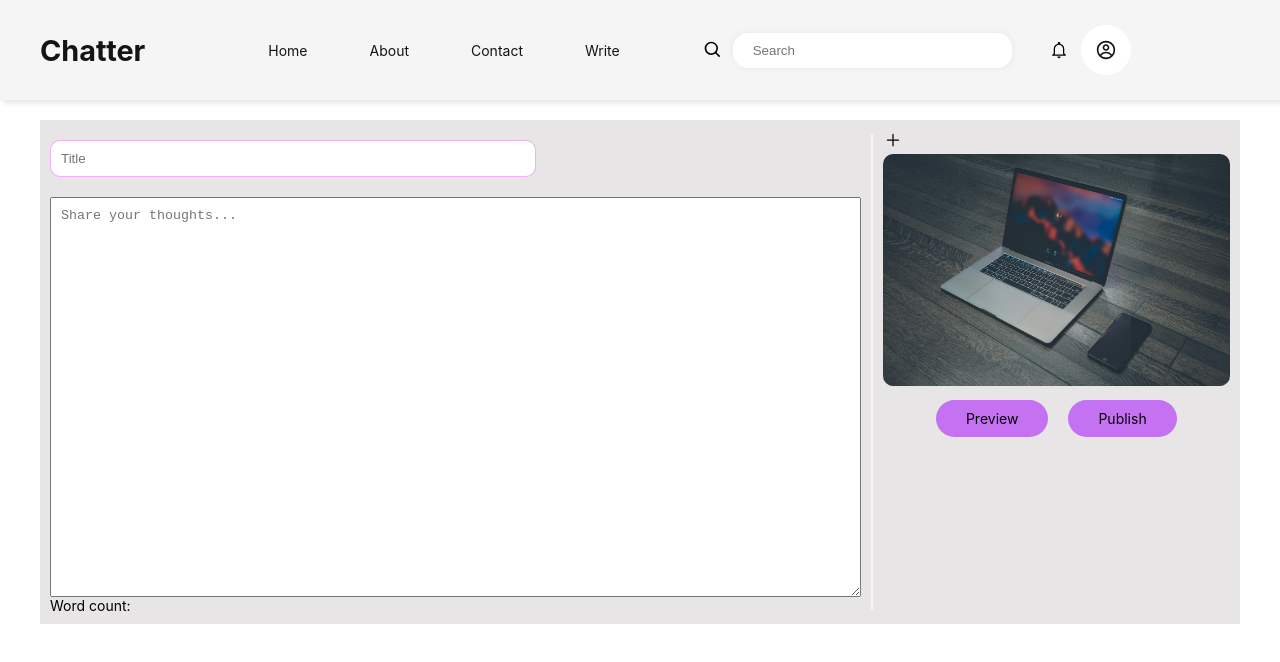
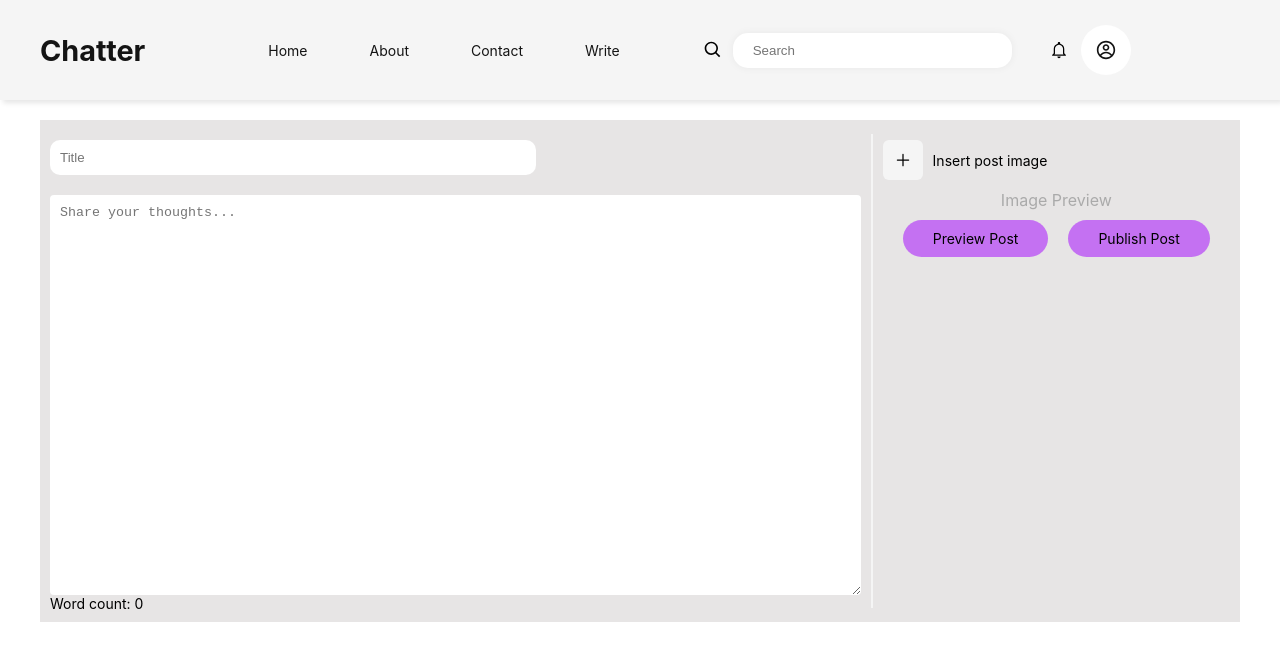
Before and after one commit to Confinesofgrace/chatter_clean_blog, a React (Vite) app: page /createnewpost in a window 1280 px wide. Shown: the top 662 px of the page. Built offline with nearby package versions, Linux system fonts and the light colour scheme.

Commit message:
Preview post next

```diff
--- a/src/App.jsx
+++ b/src/App.jsx
@@ -15,6 +15,7 @@ import CreateNewPost from "./Pages/CreateNewPost/CreateNewPost";
 import Settings from "./Pages/LoggedIn/Settings/Settings";
 import DefaultUserFeed from "./Pages/LoggedIn/UserFeed/DefaultUserFeed";
 import Interests from "./Components/Interests/Interests";
+import PreviewPost from "./Pages/CreateNewPost/PreviewPost";
 
 
 
@@ -41,6 +42,8 @@ function App() {
         <Route path="/createnewpost" element= {<CreateNewPost/>}/>
         <Route path="/settings" element= {<Settings/>}/>
         <Route path="/interests" element= {<Interests/>}/>
+        <Route path="/previewpost" element= {<PreviewPost/>}/>
+
 
       </Routes>
 
--- a/src/Components/Interests/Interests.css
+++ b/src/Components/Interests/Interests.css
@@ -29,3 +29,28 @@
 {
     background-color: #dcdcdc;
 }
+
+#interest-item.selected
+{
+    background-color: #d4edda;
+    border-color: #c3e6cb;
+}
+
+#selected-interests-feedback
+{
+    margin-top: 20px;
+}
+
+#selected-interests-feedback h4
+{
+    margin-bottom: 10px;
+}
+
+#selected-interest-item
+{
+    padding: 5px;
+    background-color: #f8f9fa;
+    border: 1px solid #ddd;
+    border-radius: 5px;
+    margin-bottom: 5px;
+}
--- a/src/Pages/CreateNewPost/CreateNewPost.css
+++ b/src/Pages/CreateNewPost/CreateNewPost.css
@@ -49,6 +49,8 @@
     width: 60%;
     margin: 10px 0px 0px 0px;
     padding: 10px;
+
+    border-style: none;
 }
 
 #writingInput
@@ -57,6 +59,10 @@
     height: 400px;
     margin: 20px 0px 0px 0px;
     padding: 10px;
+
+    border-style: none;
+
+    border-radius: 4px;
 }
 
 
@@ -69,11 +75,25 @@
 #image-for-post
 {
     width: 100%;
+
+    border: 1px solid white;
     border-radius: 10px;
+    margin-top: 10px;
+
     background-image: url(/src/assets/pexels-veeterzy-303383.jpg);
     object-fit: cover;
 
     background-color: whitesmoke;
+}
+
+#placeholder-frame
+{
+    display: flex;
+    align-items: center;
+    justify-content: center;
+    width: 100%;
+    height: 100%;
+    color: #aaa;
 }
 
 #finish-post
--- a/src/Pages/CreateNewPost/CreateNewPost.jsx
+++ b/src/Pages/CreateNewPost/CreateNewPost.jsx
@@ -1,58 +1,98 @@
+import React, { useState } from 'react';
 import { IoAddOutline } from 'react-icons/io5';
 import './CreateNewPost.css';
+import { useNavigate } from 'react-router-dom';
 
-function CreateNewPost () {
+function CreateNewPost() {
+    const [title, setTitle] = useState('');
+    const [content, setContent] = useState('');
+    const [image, setImage] = useState(null);
+    const [wordCount, setWordCount] = useState(0);
+    const navigate = useNavigate();
+
+    const handleTitleChange = (e) => {
+        setTitle(e.target.value);
+    };
+
+    const handleContentChange = (e) => {
+        setContent(e.target.value);
+        setWordCount(e.target.value.split(' ').filter(word => word !== '').length);
+    };
+
+    const handleImageChange = (e) => {
+        if (e.target.files && e.target.files[0]) {
+            setImage(URL.createObjectURL(e.target.files[0]));
+        }
+    };
+
+    const handlePreview = () => {
+        navigate('/previewpost ', { state: { title, content, image } });
+    };
+
+    const handlePublish = () => {
+
+        console.log("Publish clicked");
+    };
+
     return (
         <div id='createNewPost-frame'>
-
             <form id="create_newPost">
-
                 <div id="fieldgroup">
-
                     <div id='text-field'>
-                        <input type="text" placeholder="Title" id="titleInput" autoFocus={true} />
-
-                        <textarea id="writingInput" placeholder="Share your thoughts..." type= 'text'></textarea>
-
-                        <div id="word-count" style={{fontSize:'14px'}}> Word count: </div>
-
+                        <input
+                            type="text"
+                            placeholder="Title"
+                            id="titleInput"
+                            autoFocus={true}
+                            value={title}
+                            onChange={handleTitleChange}
+                        />
+                        <textarea
+                            id="writingInput"
+                            placeholder="Share your thoughts..."
+                            type='text'
+                            value={content}
+                            onChange={handleContentChange}
+                        />
+                        <div id="word-count" style={{ fontSize: '14px' }}> Word count: {wordCount} </div>
                     </div>
 
-                    <hr style={{ border:'solid 1px', borderColor:'whitesmoke',margin:'4px 10px'}}></hr>
+                    <hr style={{ border: 'solid 1px', borderColor: 'whitesmoke', margin: '4px 10px' }}></hr>
 
                     <div id="image-preview">
+                        <div id='for-post-image'>
+                            <label htmlFor="imageInput" style={{display:'flex', alignItems:'center'}}>
+                                <div style={{ backgroundColor: 'whitesmoke', margin: '10px 0px', padding: '10px', width: '40px', height: '40px', cursor: 'pointer', borderRadius:'6px' }}>
+                                    <IoAddOutline size={20} style={{ cursor: 'pointer' }} />
 
 
-                        <div id='for-post-image'>
-
-                            <label htmlFor="imageInput">
-                                <IoAddOutline size={20} style={{cursor:'pointer'}}/>
+                                </div>
+                                <p style={{marginLeft:'10px', fontSize:'14px', cursor:'pointer'}}>Insert post image</p>
                             </label>
-
-                            <input type="file" id="imageInput" style={{display:'none'}} />
-
-                            <img src='src\assets\pexels-veeterzy-303383.jpg' alt='post-image' id='image-for-post'/>
+                            <input
+                                type="file"
+                                id="imageInput"
+                                style={{ display: 'none' }}
+                                onChange={handleImageChange}
+                            />
+                            <div id='image-frame'>
+                                {image ? (
+                                    <img src={image} alt='post-image' id='image-for-post' />
+                                ) : (
+                                    <div id="placeholder-frame">Image Preview</div>
+                                )}
+                            </div>
                         </div>
 
                         <div id='finish-post'>
-                            <div id='finish-post-btn'><p>Preview</p></div>
-
-                            <div id='finish-post-btn'><p>Publish</p></div>
+                            <div id='finish-post-btn' onClick={handlePreview}><p>Preview Post</p></div>
+                            <div id='finish-post-btn' onClick={handlePublish}><p>Publish Post</p></div>
                         </div>
-
-
-
-
-
                     </div>
-
                 </div>
-
-
             </form>
-
         </div>
-    )
-};
+    );
+}
 
 export default CreateNewPost;
--- /dev/null
+++ b/src/Pages/CreateNewPost/PreviewPost.jsx
@@ -0,0 +1,9 @@
+function PreviewPost () {
+    return (
+        <div id="previewpost-frame" style={{padding:'120px 40px'}}>
+            Preview
+        </div>
+    )
+};
+
+export default PreviewPost;
--- a/src/Pages/LoggedIn/LoggedIn.jsx
+++ b/src/Pages/LoggedIn/LoggedIn.jsx
@@ -2,6 +2,7 @@ import { Routes, Route } from 'react-router-dom';
 import './LoggedIn.css';
 import DefaultUserFeed from './UserFeed/DefaultUserFeed';
 import Settings from './Settings/Settings';
+import PreviewPost from '../CreateNewPost/PreviewPost';
 
 function LoggedIn() {
   return (
@@ -9,6 +10,7 @@ function LoggedIn() {
       <Routes>
         <Route path="/" element={<DefaultUserFeed />} />
         <Route path="/settings" element={<Settings />} />
+        <Route path="/previewpost" element={<PreviewPost />} />
       </Routes>
     </div>
   );
--- a/src/Pages/LoggedIn/Settings/Settings.jsx
+++ b/src/Pages/LoggedIn/Settings/Settings.jsx
@@ -3,6 +3,7 @@ import './Settings.css';
 import Interests from '../../../Components/Interests/Interests';
 
 function Settings () {
+
     return (
         <div id='settings-display' style={{display:'flex',}}>
 
```
